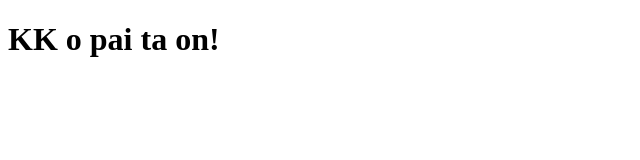
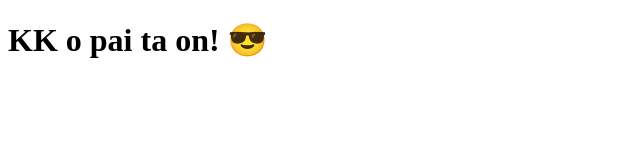
Before and after one commit to Otaviano24/clone-tabnews, a Next.js app: page / in a window 1280 px wide. Shown: the top 160 px of the page, without its empty margins (0-640 px from the left). Built offline with nearby package versions, Linux system fonts and the light colour scheme.

Commit message:
modifica a frase

```diff
--- a/pages/index.js
+++ b/pages/index.js
@@ -1,5 +1,5 @@
 function Home() {
-    return <h1>KK o pai ta on!</h1>
+    return <h1>KK o pai ta on! 😎</h1>
 }
 
 export default Home;
```
